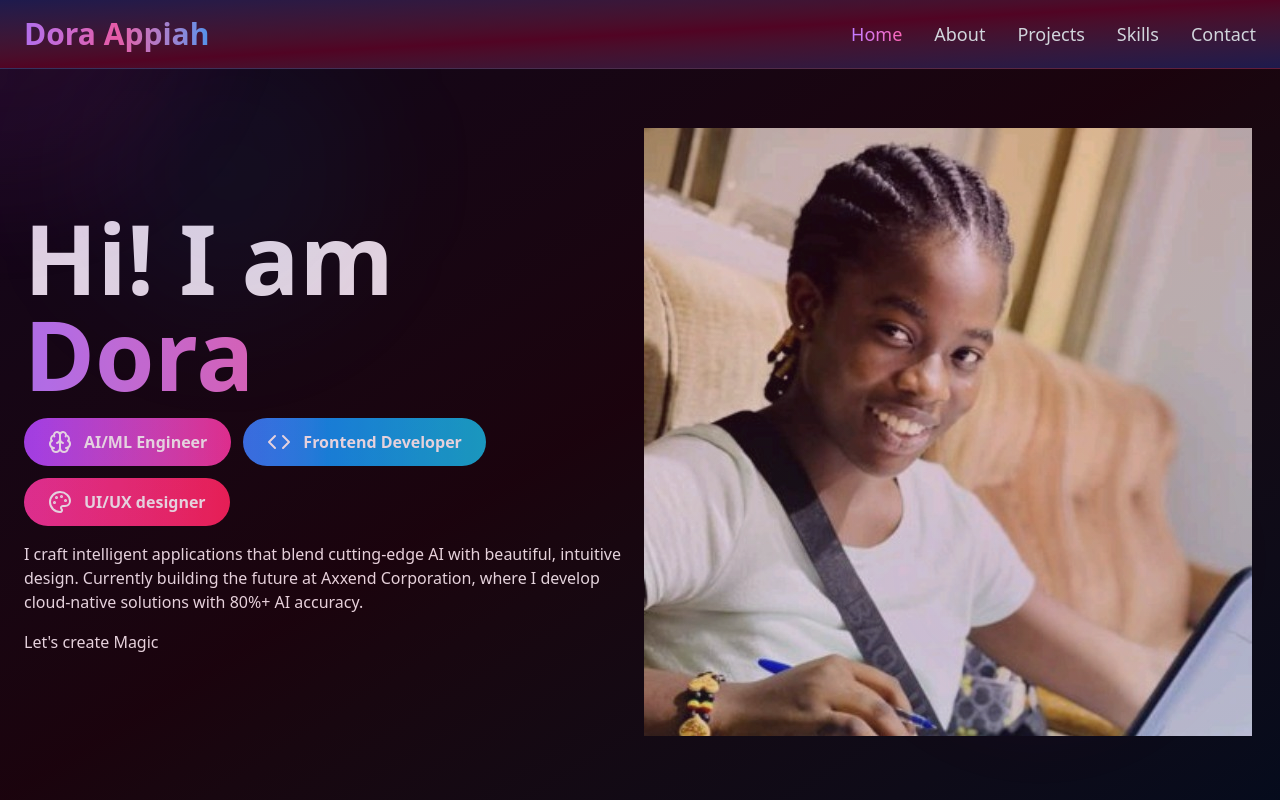
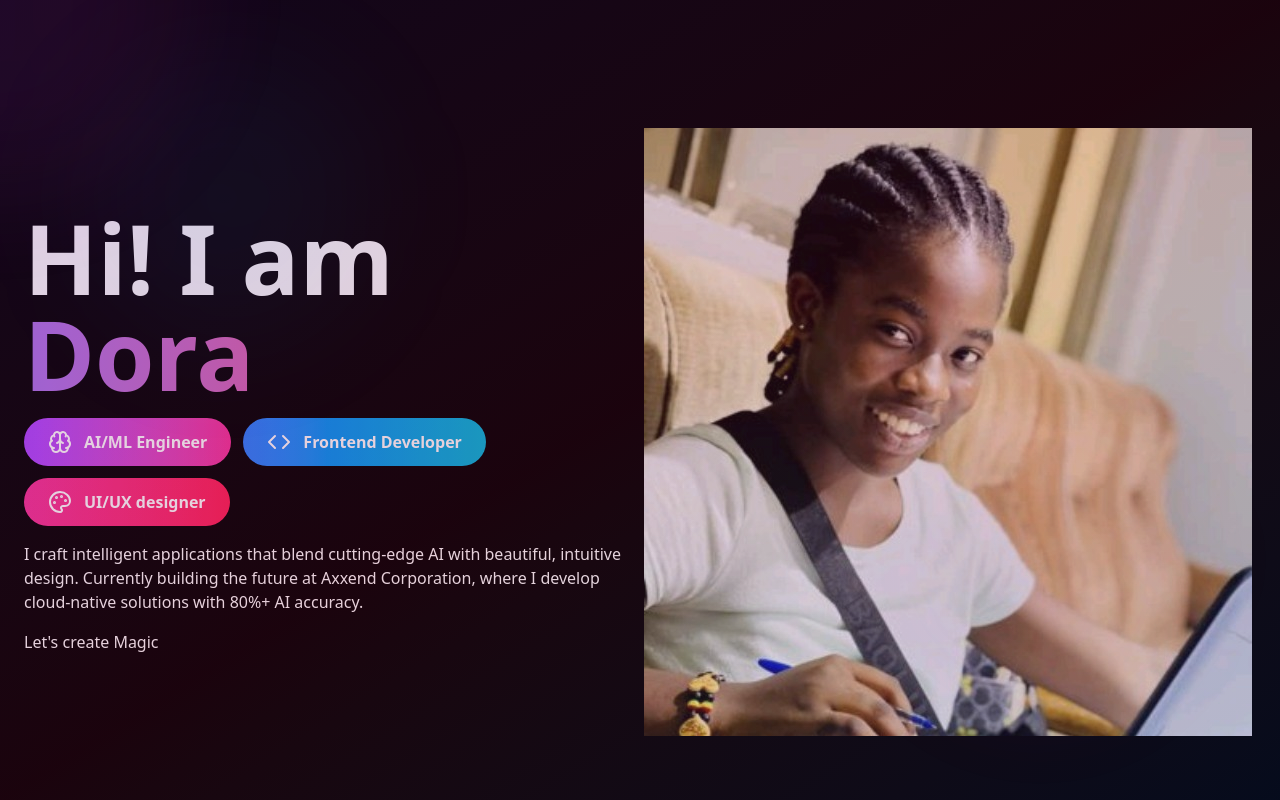
Before and after one commit to Obayaa/personal-portfolio-website, a React (Vite) app: page / in a window 1280 px wide. Shown: the top 800 px of the page. Built offline with nearby package versions, Linux system fonts and the light colour scheme.

Commit message:
created a reusable social icon function

```diff
--- a/src/components/Navbar.jsx
+++ b/src/components/Navbar.jsx
@@ -1,5 +1,6 @@
-import { Menu, X } from "lucide-react";
+import { Github, Linkedin, Mail, Menu, X } from "lucide-react";
 import { useState } from "react";
+import SocialIcon from "./SocialIcon";
 
 
 
@@ -17,42 +18,48 @@ function Navbar() {
 
 
     return (
-        <nav className="bg-gradient-to-br from-indigo-950 via-pink-950 to-indigo-950 px-6 py-4 fixed w-full top-0 border-b border-white/10">
-            <div className="max-w-7xl mx-auto flex justify-between items-center">
-                <a href="#home" className="text-3xl bg-gradient-to-r from-purple-400 via-pink-400 to-blue-400 bg-clip-text text-transparent animate-pulse font-bold">Dora Appiah</a>
-                <ul className="hidden md:flex space-x-8">
-                    {navItems.map((item) => (
-                        <li key={item.name}>
-                            <a
-                                onClick={() => setActiveSection(item.href)}
-                                href={item.href}
-                                className={`transition-all duration-300 hover:scale-110 font-medium capitalize text-lg ${activeSection === item.href
-                                    ? 'text-transparent bg-gradient-to-r from-purple-400 to-pink-400 bg-clip-text'
-                                    : 'text-gray-300 hover:text-white hover:scale-105'
-                                    }`}
-                            >{item.name}
-                            </a>
-                        </li>
-                    ))}
-                </ul>
-                <div className="md:hidden">
-                    <button className="" onClick={() => setIsMenuOpen(!isMenuOpen)}>
-                        {isMenuOpen ? <X /> : <Menu />}
-                    </button>
-                </div>
-            </div>
+        <></>
+        // <nav className="bg-gradient-to-br from-indigo-950 via-pink-950 to-indigo-950 px-6 py-4 fixed w-full top-0 z-50 border-b border-white/10">
+        //     <div className="max-w-7xl mx-auto flex justify-between items-center">
+        //         <a href="#home" className="text-3xl bg-gradient-to-r from-purple-400 via-pink-400 to-blue-400 bg-clip-text text-transparent animate-pulse font-bold">Dora Appiah</a>
+        //         <ul className="hidden md:flex items-center space-x-8">
+        //             {navItems.map((item) => (
+        //                 <li key={item.name}>
+        //                     <a
+        //                         onClick={() => setActiveSection(item.href)}
+        //                         href={item.href}
+        //                         className={`transition-all duration-300 hover:scale-110 font-medium capitalize text-lg ${activeSection === item.href
+        //                             ? 'text-transparent bg-gradient-to-r from-purple-400 to-pink-400 bg-clip-text'
+        //                             : 'text-gray-300 hover:text-white hover:scale-105'
+        //                             }`}
+        //                     >{item.name}
+        //                     </a>
+        //                 </li>
+        //             ))}
+        //         </ul>
+        //         <div className="flex space-x-6">
+        //             <SocialIcon href="https://linkedin.com/in/dora-appiah" icon={Linkedin} />
+        //             <SocialIcon href="https://github.com/Obayaa" icon={Github} />
+        //             <SocialIcon href="mailto:doraappiah2004@gmail.com" icon={Mail} />
+        //         </div>
+        //         <div className="md:hidden">
+        //             <button className="" onClick={() => setIsMenuOpen(!isMenuOpen)}>
+        //                 {isMenuOpen ? <X /> : <Menu />}
+        //             </button>
+        //         </div>
+        //     </div>
 
-            {isMenuOpen && (
-                <div className="md:hidden bg-black/95 backdrop-blur-lg">
-                    <ul className="px-6 py-4 space-y-4">
-                        {navItems.map((item) => (
-                            <li key={item.name}><a className="text-lg font-medium text-gray-300 hover:text-purple-400" href={item.href}>{item.name}</a></li>
-                        ))}
-                    </ul>
-                </div>
-            )}
+        //     {isMenuOpen && (
+        //         <div className="md:hidden bg-black/95 backdrop-blur-lg">
+        //             <ul className="px-4 lg:px-6 lg:py-4 py-2 space-y-4">
+        //                 {navItems.map((item) => (
+        //                     <li key={item.name}><a className="text-lg font-medium text-gray-300 hover:text-purple-400" href={item.href}>{item.name}</a></li>
+        //                 ))}
+        //             </ul>
+        //         </div>
+        //     )}
 
-        </nav>
+        // </nav>
     );
 }
 
--- /dev/null
+++ b/src/components/SocialIcon.jsx
@@ -0,0 +1,15 @@
+// components/SocialIcon.jsx
+function SocialIcon({ href, icon: Icon, size=6  }) {
+    return (
+        <a
+            href={href}
+            target="_blank"
+            rel="noopener noreferrer"
+            className="text-gray-400 hover:text-purple-400 transition-all hover:scale-125 duration-300"
+        >
+            <Icon className={`w-${size} h-${size}`} />
+        </a>
+    );
+}
+
+export default SocialIcon;
```
